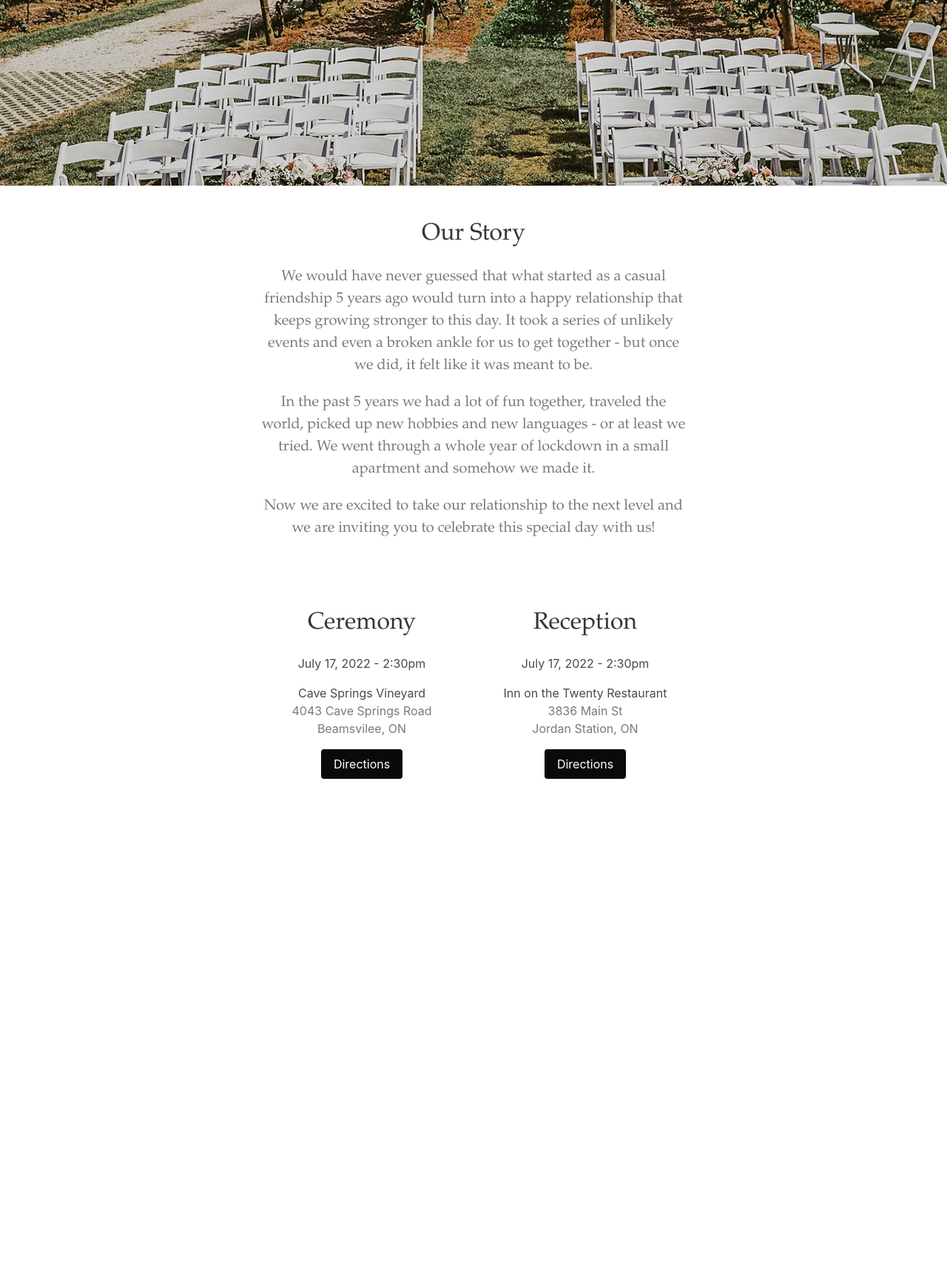
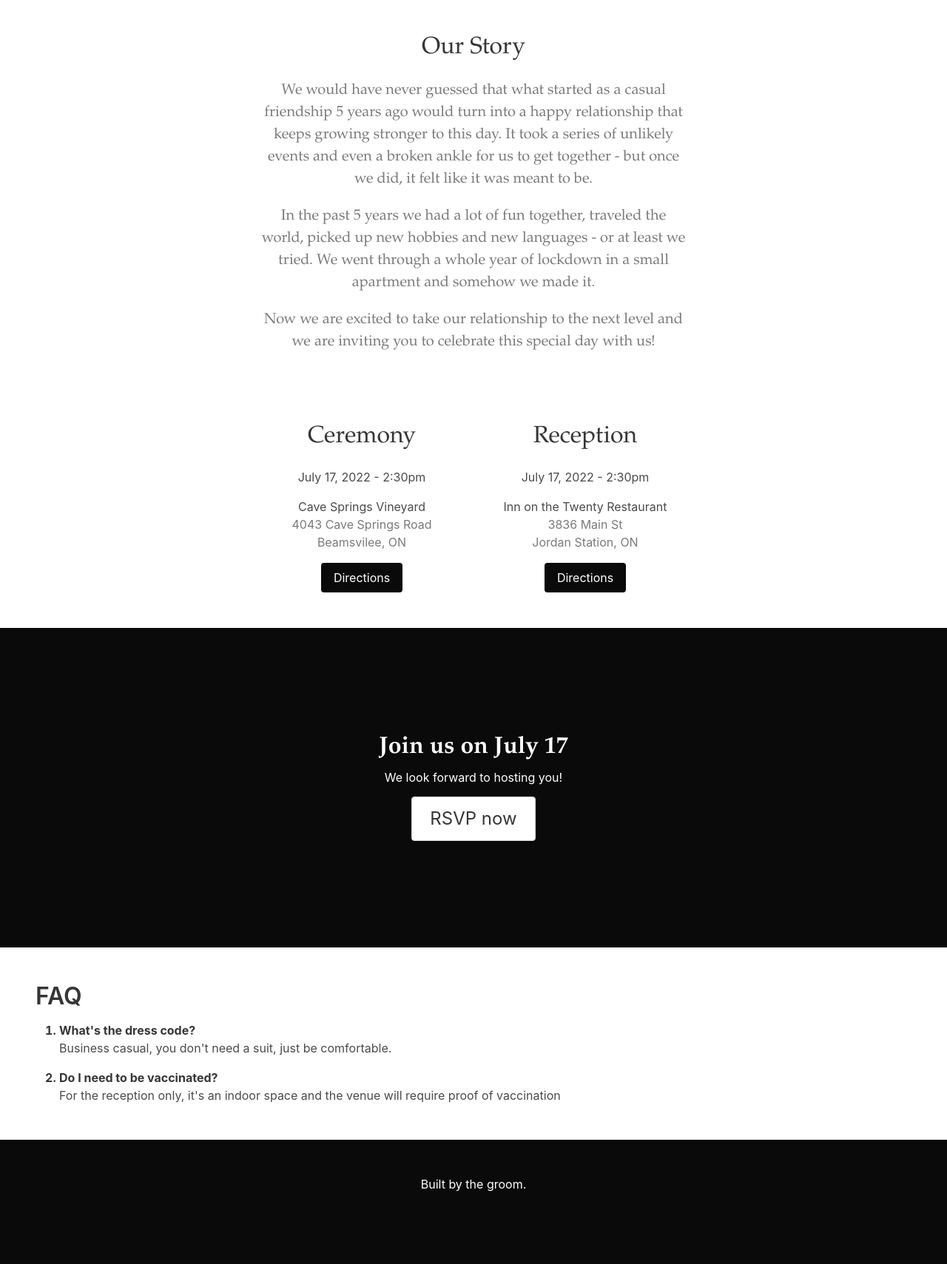
Before and after one commit to bgbauermann/wedding-website, a Flask app: page / in a window 1280 px wide. Shown: the part 413-2122 px from the top of the page at 74% size. Before the commit the page ends 1466 px from the top, so only its background shows below. Run offline with Flask 2, Linux system fonts and the light colour scheme.

Commit message:
Add new sections to home

```diff
--- a/wedding_app/templates/home.html
+++ b/wedding_app/templates/home.html
@@ -1,12 +1,11 @@
 {% extends "layout.html" %}
 {% block content %}
 
-<section class="hero is-large"
-    style="background-image: url( {{url_for('static', filename='/img/cavesprings1.jpg')}})">
-    <div class="hero-body">
-        <div class="container has-text-centered">
-            <p class="title" style="font-family:EB Garamond">Bruno & Valeria</p>
-        </div>
+<section class="section is-medium top-image"
+    style="background-image: url(https://images.unsplash.com/photo-1504279577054-acfeccf8fc52?crop=entropy&cs=tinysrgb&fit=max&fm=jpg&ixid=MnwxNjQxfDB8MXxzZWFyY2h8N3x8dmluZXlhcmR8ZW58MHx8fHwxNjM5MTY5MDcy&ixlib=rb-1.2.1&q=80&w=1080&utm_source=eventcreate_client_app&utm_medium=referral&utm_campaign=api-credit)">
+    <div class="container"></div>
+    <div class="container has-text-centered">
+        <p class="is-size-1 has-text-white" style="font-family: Garamond">Bruno & Valeria</p>
     </div>
 </section>
 
@@ -63,4 +62,30 @@
 </section>
 
 
+<section class="section is-medium has-background-black">
+    <div class="content has-text-centered">
+        <p class="title has-text-white is-3" style="font-family:Garamond">Join us on July 17</p>
+        <p class="subtitle has-text-white is-6">We look forward to hosting you!</p>
+        <a class="button is-size-4" href={{ url_for('rsvp')}}>RSVP now</a>
+    </div>
+</section>
+
+<section class="section">
+    <div class="content">
+        <h1>FAQ</h1>
+        <ol>
+            <strong><li>What's the dress code?</li></strong>
+            <p>Business casual, you don't need a suit, just be comfortable.</p>
+            <strong><li>Do I need to be vaccinated?</li></strong>
+            <p>For the reception only, it's an indoor space and the venue will require proof of vaccination</p>
+        </ol>
+    </div>
+</section>
+
+<footer class="footer has-background-black">
+    <div class="content has-text-centered">
+        <p class="has-text-white">Built by the groom.</p>
+    </div>
+</footer>
+
 {% endblock content %}
```
